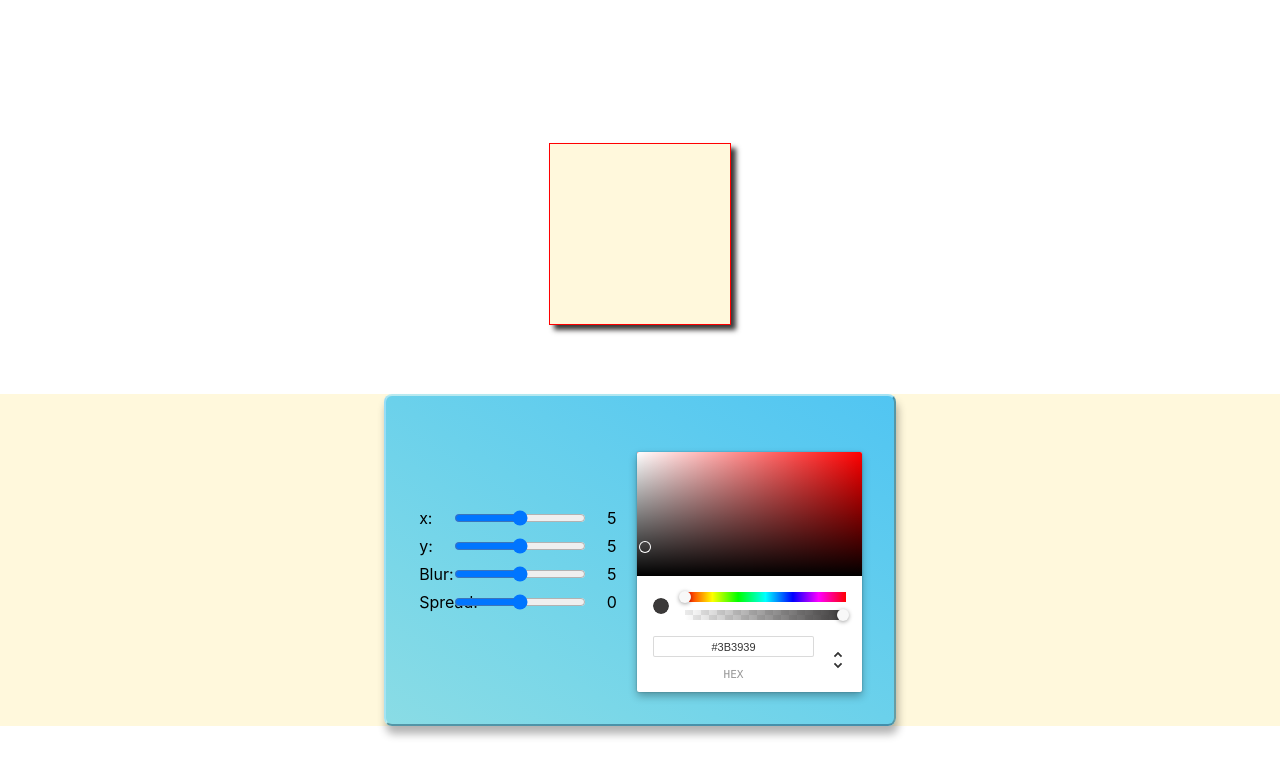
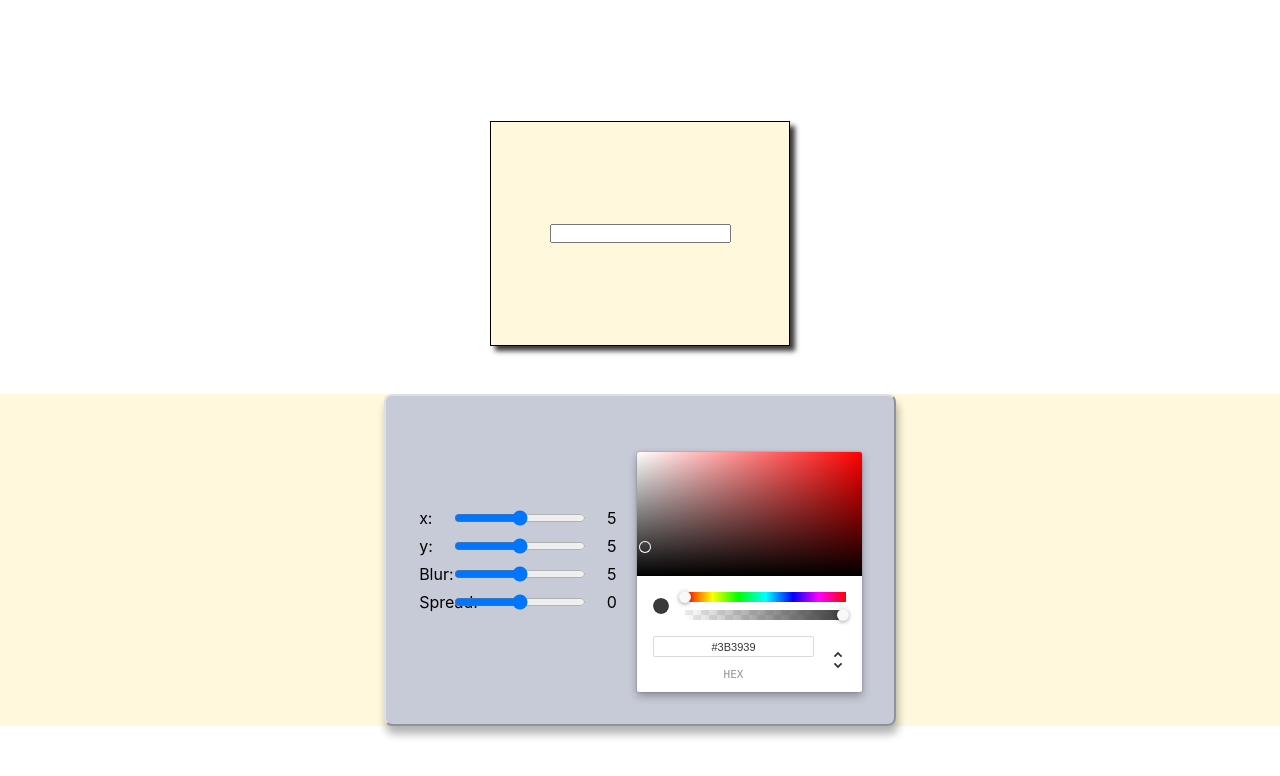
Before and after one commit to cmarioep/CSS-Generator, a React (Create React App) app: page / in a window 1280 px wide. Shown: the top 776 px of the page. Built offline with nearby package versions, Linux system fonts and the light colour scheme.

Commit message:
New background color for InputControls container and input text element on Box component

```diff
--- a/src/Components/Box.css
+++ b/src/Components/Box.css
@@ -1,6 +1,9 @@
 .box {
-    width: 15%;
-    aspect-ratio: 1/1;
-    border: 1px solid red;
+    display: flex;
+    justify-content: center;
+    align-items: center;
+    width: 300px;
+    aspect-ratio: 4/3;
+    border: 1px solid;
     background-color: cornsilk;
 }
--- a/src/Components/Box.js
+++ b/src/Components/Box.js
@@ -12,6 +12,7 @@ function Box() {
     return(
         <div className="box"
             style={{boxShadow: `${x}px ${y}px ${blur}px ${spread}px rgba(${color.r},${color.g},${color.b},${color.a})`}}>
+                <input type="text"/>
         </div>
     )
 };
--- a/src/Containers/InputControls.css
+++ b/src/Containers/InputControls.css
@@ -5,7 +5,7 @@
 
 
     backdrop-filter: blur(8px);
-    background-image: linear-gradient(to right top, #8adce5, #7ad7e8, #6bd1eb, #5dcbef, #51c5f2);
+    background: rgba( 33, 66, 199, 0.25 );
     box-shadow: rgba(0, 0, 0, 0.3) 2px 8px 8px;
     border: 2px rgba(255,255,255,0.4) solid;
     border-bottom: 2px rgba(40,40,40,0.35) solid;
```
Also changed, not shown: src/Containers/InputControls.js (indentation only).
